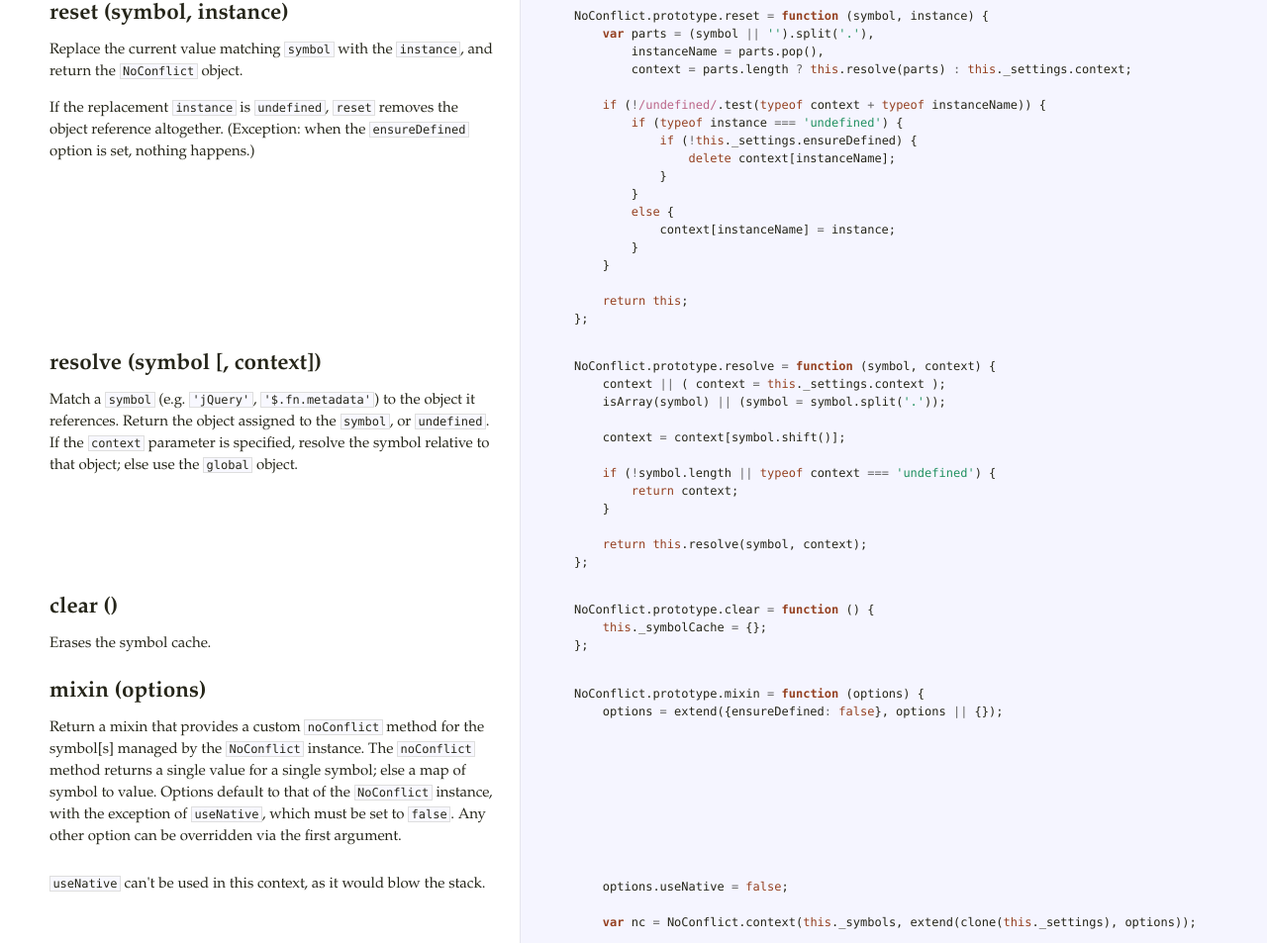
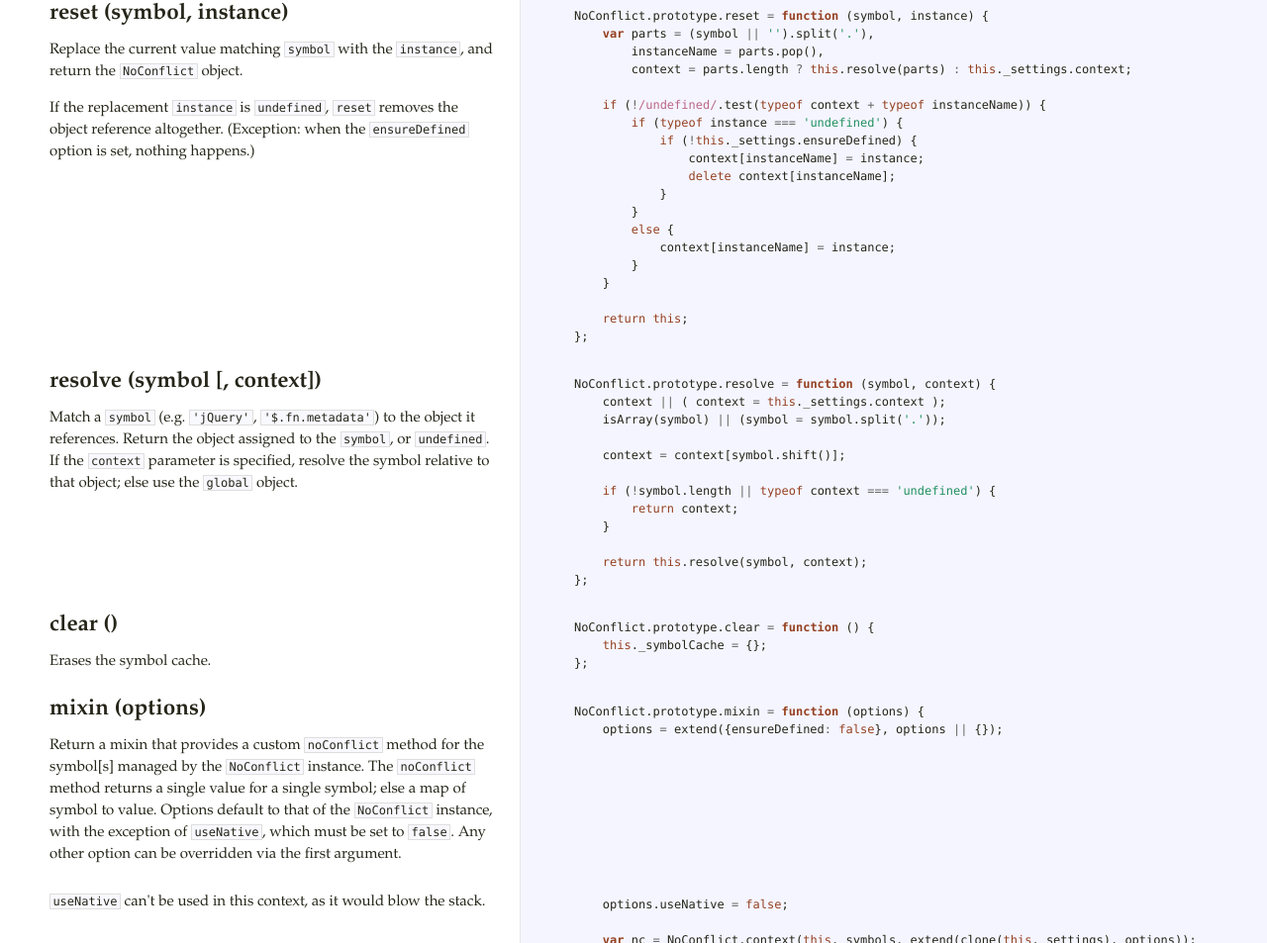
Before and after one commit to dellati/noconflict-js, a plain HTML site: page docs/noconflict.html in a window 1280 px wide. Shown: the part 3275-4228 px from the top of the page at 99% size. Drawn offline with Linux system fonts and the light colour scheme.

Commit message:
update annotated source

```diff
--- a/docs/noconflict.html
+++ b/docs/noconflict.html
@@ -134,6 +134,7 @@ when the <code>ensureDefined</code> option is set, nothing happens.)</p>
         <span class="k">if</span> <span class="p">(</span><span class="o">!</span><span class="sr">/undefined/</span><span class="p">.</span><span class="nx">test</span><span class="p">(</span><span class="k">typeof</span> <span class="nx">context</span> <span class="o">+</span> <span class="k">typeof</span> <span class="nx">instanceName</span><span class="p">))</span> <span class="p">{</span>
             <span class="k">if</span> <span class="p">(</span><span class="k">typeof</span> <span class="nx">instance</span> <span class="o">===</span> <span class="s1">&#39;undefined&#39;</span><span class="p">)</span> <span class="p">{</span>
                 <span class="k">if</span> <span class="p">(</span><span class="o">!</span><span class="k">this</span><span class="p">.</span><span class="nx">_settings</span><span class="p">.</span><span class="nx">ensureDefined</span><span class="p">)</span> <span class="p">{</span>
+                    <span class="nx">context</span><span class="p">[</span><span class="nx">instanceName</span><span class="p">]</span> <span class="o">=</span> <span class="nx">instance</span><span class="p">;</span>
                     <span class="k">delete</span> <span class="nx">context</span><span class="p">[</span><span class="nx">instanceName</span><span class="p">];</span>
                 <span class="p">}</span>
             <span class="p">}</span>
```
